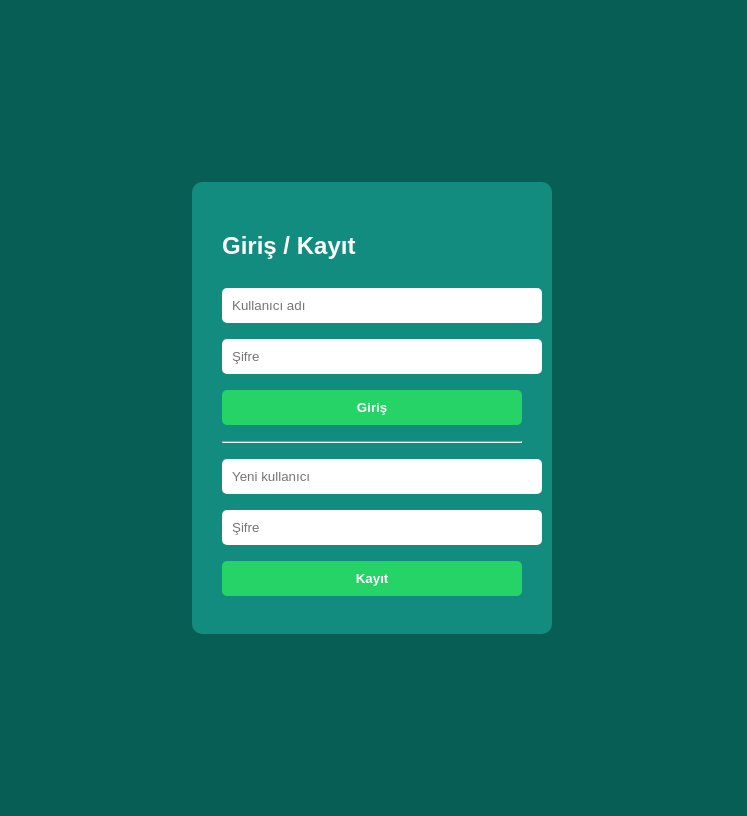
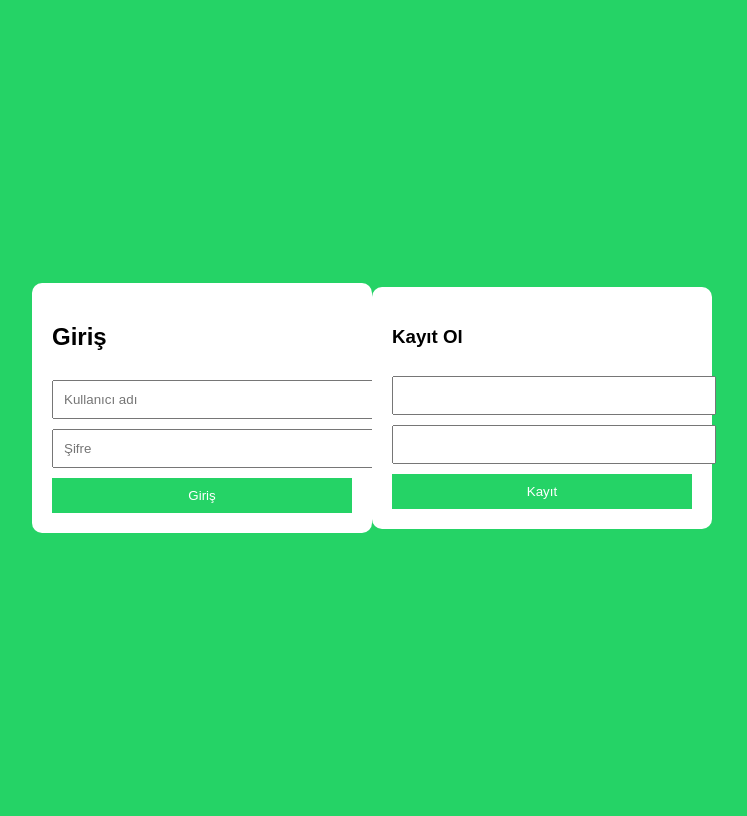
Before and after one commit to bollulu/sohbetimiz, a Flask app: page / in a window 1280 px wide. Shown: the whole page, without its empty margins (268-1015 px from the left). Run offline with Flask 3, Linux system fonts and the light colour scheme.

Commit message:
Update auth.html

```diff
--- a/templates/auth.html
+++ b/templates/auth.html
@@ -1,29 +1,51 @@
 <!DOCTYPE html>
 <html>
 <head>
+<meta charset="UTF-8">
 <title>Giriş</title>
-<meta name="viewport" content="width=device-width">
+<meta name="viewport" content="width=device-width,initial-scale=1">
 <style>
-body{background:#075e54;color:white;font-family:sans-serif;display:flex;justify-content:center;align-items:center;height:100vh}
-.card{background:#128c7e;padding:30px;border-radius:10px;width:300px}
-input,button{width:100%;padding:10px;margin:8px 0;border:none;border-radius:5px}
-button{background:#25d366;color:white;font-weight:bold}
+body{
+    font-family:Arial;
+    background:#25d366;
+    display:flex;
+    justify-content:center;
+    align-items:center;
+    height:100vh;
+}
+form{
+    background:white;
+    padding:20px;
+    border-radius:10px;
+    width:300px;
+}
+input,button{
+    width:100%;
+    padding:10px;
+    margin-top:10px;
+}
+button{
+    background:#25d366;
+    border:none;
+    color:white;
+}
 </style>
 </head>
 <body>
-<div class="card">
-<h2>Giriş / Kayıt</h2>
-<form action="/login" method="post">
+
+<form method="POST">
+<h2>Giriş</h2>
 <input name="username" placeholder="Kullanıcı adı" required>
 <input name="password" type="password" placeholder="Şifre" required>
 <button>Giriş</button>
 </form>
-<hr>
-<form action="/register" method="post">
-<input name="username" placeholder="Yeni kullanıcı" required>
-<input name="password" type="password" placeholder="Şifre" required>
+
+<form action="/register" method="POST">
+<h3>Kayıt Ol</h3>
+<input name="username" required>
+<input name="password" type="password" required>
 <button>Kayıt</button>
 </form>
-</div>
+
 </body>
 </html>
```
